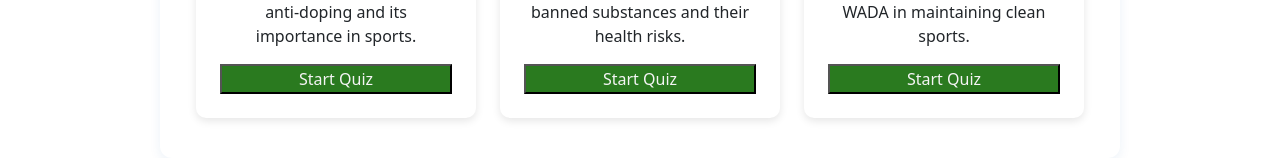
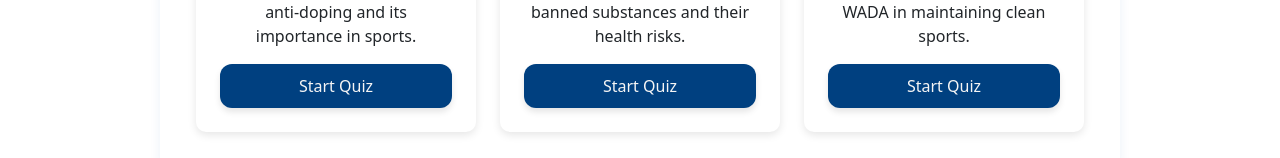
Before and after one commit to Tanya-Jain20/antidopping-awareness, a React (Vite) app: page /quiz in a window 1280 px wide. Shown: the part 538-696 px from the top of the page. Built offline with nearby package versions, Linux system fonts and the light colour scheme.

Commit message:
Added anti-doping awareness videos section with styling

```diff
--- a/src/styles.css
+++ b/src/styles.css
@@ -366,11 +366,17 @@
 
 }
 
-.button{
+.button {
   color: #f5f5f5;
-  background-color: #2a7a1f;
+  background-color: #004080;
+  border-radius: 12px;
+  padding: 10px 20px;
+  font-size: 16px;
+  border: none;
+  cursor: pointer;
+  transition: background-color 0.3s ease, transform 0.2s ease, box-shadow 0.3s ease;
+  box-shadow: 0 4px 6px rgba(0, 0, 0, 0.1);
 }
-
 .quiz-card:hover {
   transform: translateY(-4px);
 }
```
